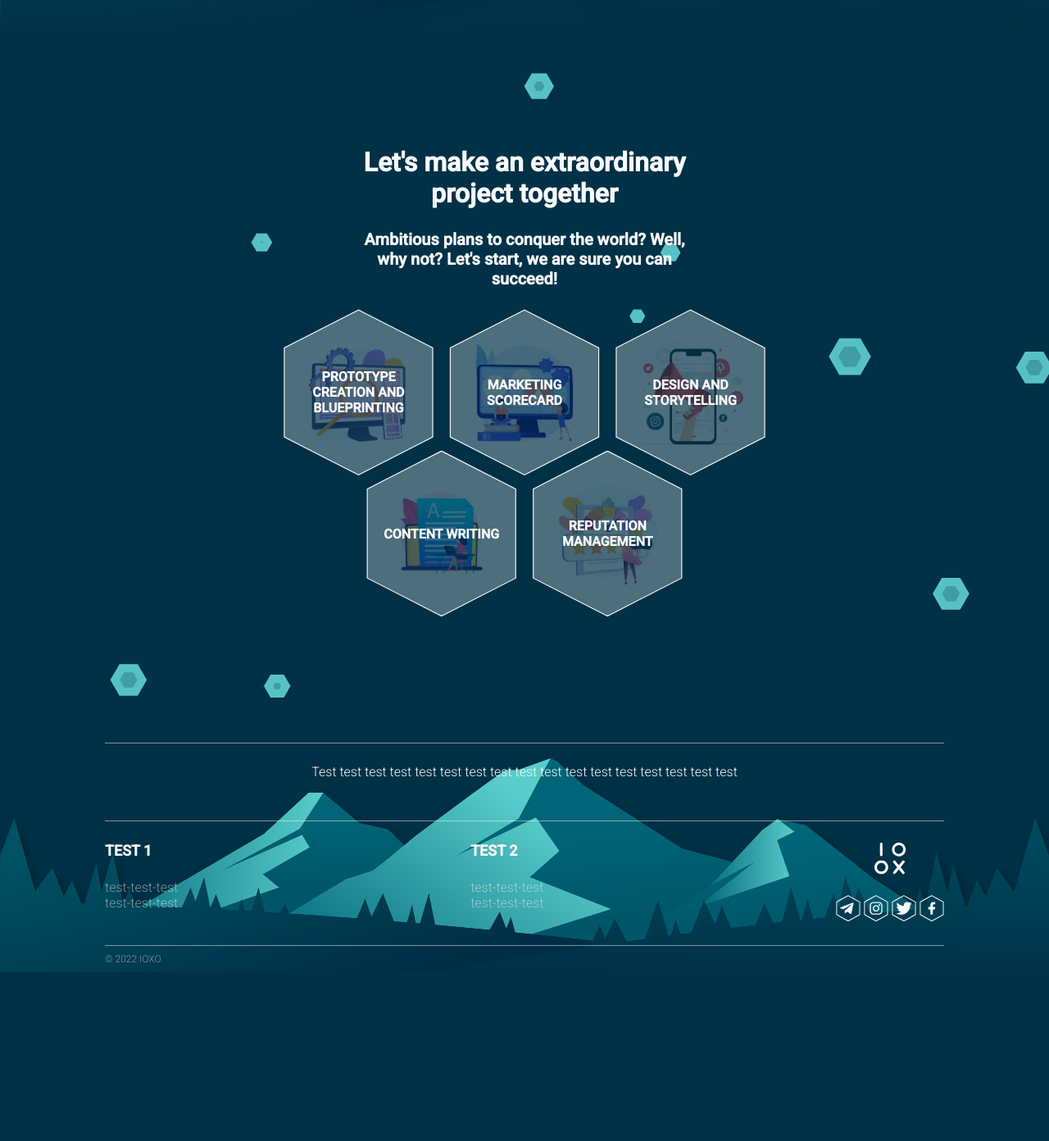
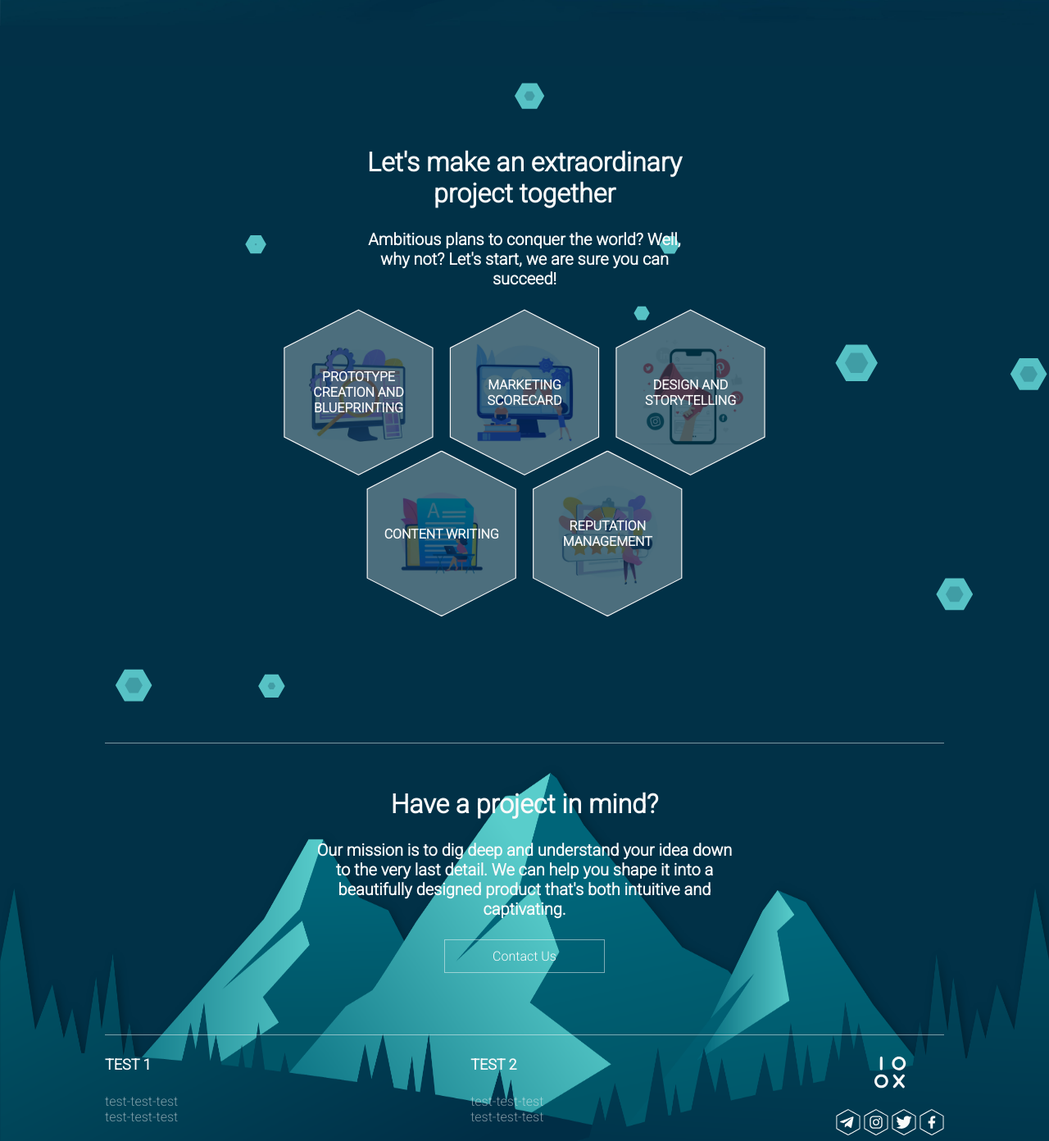
Before and after one commit to Donz87/IOXO, a website built with Parcel: page index.html in a window 1280 px wide. Shown: the part 719-2111 px from the top of the page at 82% size. Before the commit the page ends 1905 px from the top, so only its background shows below. Built offline with nearby package versions, Linux system fonts and the light colour scheme.

Commit message:
footer--title

```diff
--- a/actions/modal.js
+++ b/actions/modal.js
@@ -2,7 +2,7 @@ import iconClose from "./iconClose.js";
 
 const modal = () => {
     const wrapper = document.querySelector('.modal--wrapper');
-    const btn = document.querySelector('.btn--modal');
+    const btn = document.querySelectorAll('.btn--modal');
     const close = document.querySelector('.modal--close');
     const popUp = document.querySelector('.modal');
 
@@ -23,12 +23,15 @@ const modal = () => {
         wrapper.style.background = '';
         popUp.style.opacity ='0';
     }
-
-    btn.addEventListener('click', () => {
+    for (let i =0; i < btn.length; i++) {
+     btn[i].addEventListener('click', () => {
+        window.scrollTo(0, 0);
         darkBg();
         noScroll();
         iconClose();
+
     });
+}
 
     close.addEventListener('click', () => {
         closeModal();
--- a/index.html
+++ b/index.html
@@ -252,7 +252,18 @@
   <footer>
     <div class="footer--wrapper">
         <div class="footer--title">
-            Test test test test test test test test test test test test test test test test test
+            <div class="footer-title--wrapper">
+            <h1>
+                Have a project in mind?
+            </h1>
+           <h2>
+                Our mission is to dig deep and understand your idea down to the very last detail. We can help you shape it into a beautifully designed
+                product that's both intuitive and captivating.
+           </h2>
+           <div class="button btn-four btn--modal ">Contact Us
+            <span></span><span></span><span></span><span></span>
+        </div>
+        </div>
         </div>
         <div class="footer--content">
             <div class="items">
@@ -406,7 +417,7 @@
             <input id="email" type="email" name="email">
             <input id="phone" type="tel" name="phone">
             <textarea name="message" id="message" cols="30" rows="10"></textarea>
-            <button class="button btn-four" type="submit">Get Started
+            <button class="button btn-four" type="submit">Send
                 <span></span><span></span><span></span><span></span>
             </button>
         </form>
--- a/style.css
+++ b/style.css
@@ -1,4 +1,4 @@
-@import url('https://fonts.googleapis.com/css2?family=Roboto:wght@100;300;500&display=swap');
+@import url('https://fonts.googleapis.com/css2?family=Roboto:wght@100;300&display=swap');
 
 html {
     overflow-x: hidden;
@@ -16,7 +16,6 @@ html {
 }
 
 body {
-    /* background: linear-gradient(rgba(0, 9, 7) 0%, rgba(5, 12, 18) 100%); */
     background: var(--color);
     color: var(--color-primary);
     font-weight: 300;
@@ -64,6 +63,8 @@ h3 {
     cursor: pointer;
     user-select: none;
     display: block;
+    width: max(150px, 30%);
+    margin: max(25px, 2vh) auto;
 }
 
 .btn-four {
@@ -348,7 +349,7 @@ nav a {
 }
 
 .section--banner .button {
-    width: 50%;
+    /* width: 50%; */
     margin: max(25px, 2vh) auto;
 }
 
@@ -596,6 +597,11 @@ footer {
     text-align: center;
     padding: max(25px, 2vh) 0;
 }
+.footer-title--wrapper {
+    text-align: center;
+    width: max(400px, 50%);
+    margin: max(30px, 2vh) auto 0 auto;
+}
 
 .footer--content {
     width: 80%;
@@ -646,18 +652,25 @@ footer ul {
     .footer--wrapper {
         background-size: cover;
     }
-
+    .footer-title--wrapper {
+        width: 100%;
+    }
     footer .logo svg {
         width: max(30px, 3vw);
         height: max(30px, 3vh);
     }
 
     .social--items svg {
+        width: max(40px, 1vw);
+        height: auto;
+    }
+   footer .social--items svg {
         width: max(20px, 1vw);
         height: auto;
     }
     .blocks {
         grid-gap:max(20px, 5vw);
+        height: 100vh;
     }
     .block--content {
         opacity: 0;
```
